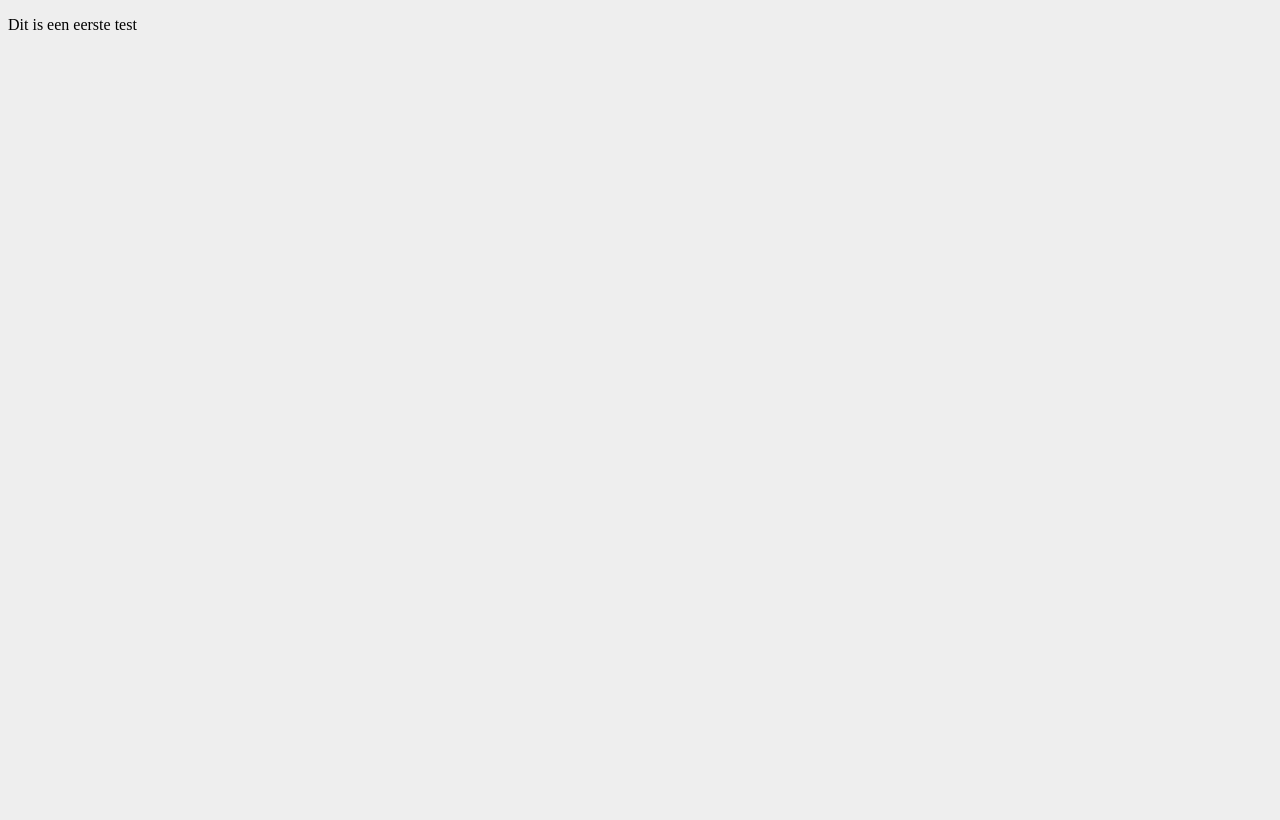
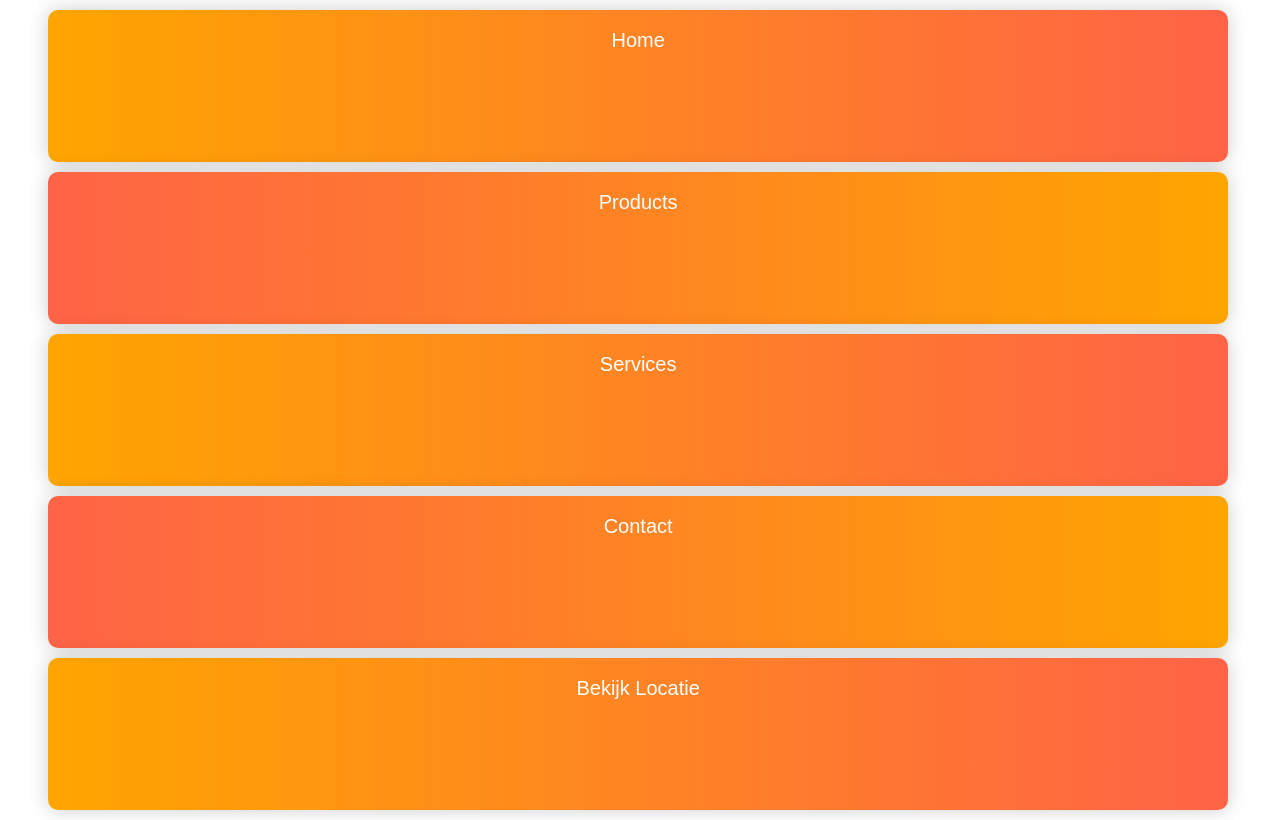
Before and after one commit to Nickvd96/140hourChallange, a plain HTML site: page index.html in a window 1280 px wide. Drawn offline with Linux system fonts and the light colour scheme.

Commit message:
4 buttons created
4 knoppen gemaakt voor later gebruik

```diff
--- a/index.html
+++ b/index.html
@@ -12,7 +12,15 @@
 
     </head>
     <body>
-        <p>Dit is een eerste test</p>
+        <p></p>
         <script src="src/index.js"></script>
+
+        <ul>
+            <li>home</li>
+            <li>products</li>
+            <li>services</li>
+            <li>contact</li>
+            <li>Bekijk locatie</li>
+          </ul>
     </body>
 </html>
--- a/src/master.css
+++ b/src/master.css
@@ -1,3 +1,59 @@
+html, body, div, span, object, iframe,
+h1, h2, h3, h4, h5, h6, p, blockquote, pre,
+abbr, address, cite, code,
+del, dfn, em, img, ins, kbd, q, samp,
+small, strong, sub, sup, var,
+b, i,
+dl, dt, dd, ol, ul, li,
+fieldset, form, label, legend,
+table, caption, tbody, tfoot, thead, tr, th, td,
+article, aside, canvas, details, figcaption, figure,
+footer, header, hgroup, menu, nav, section, summary,
+time, mark, audio, video {
+    margin:0%;
+    padding:0;
+    border:0;
+    outline:0;
+    font-size:100%;
+    vertical-align:baseline;
+    background:transparent;
+}
 body {
-    background: #eeeeee;
+    background: #ffffff;
 }
+
+
+ul {
+    padding-left: 3%;
+    list-style-type: none;
+
+}
+
+ul li {
+    box-sizing: border-box;
+    width: 95%;
+    height: 7.6em;
+    font-size: 20px;
+    border-radius: 0.5em;
+    margin: 0.5em;
+    box-shadow: 0 0 1em rgb(0 0 0 / 20%);
+    color: white;
+    font-family: sans-serif;
+    text-transform: capitalize;
+    line-height: 3em;
+    transition: 0.3s;
+    cursor: pointer;
+
+}
+
+ul li:nth-child(odd) {
+    background: linear-gradient(to right, orange, tomato);
+    text-align: center;
+
+}
+
+ul li:nth-child(even) {
+    background: linear-gradient(to left, orange, tomato);
+    text-align: center;
+
+}
```
